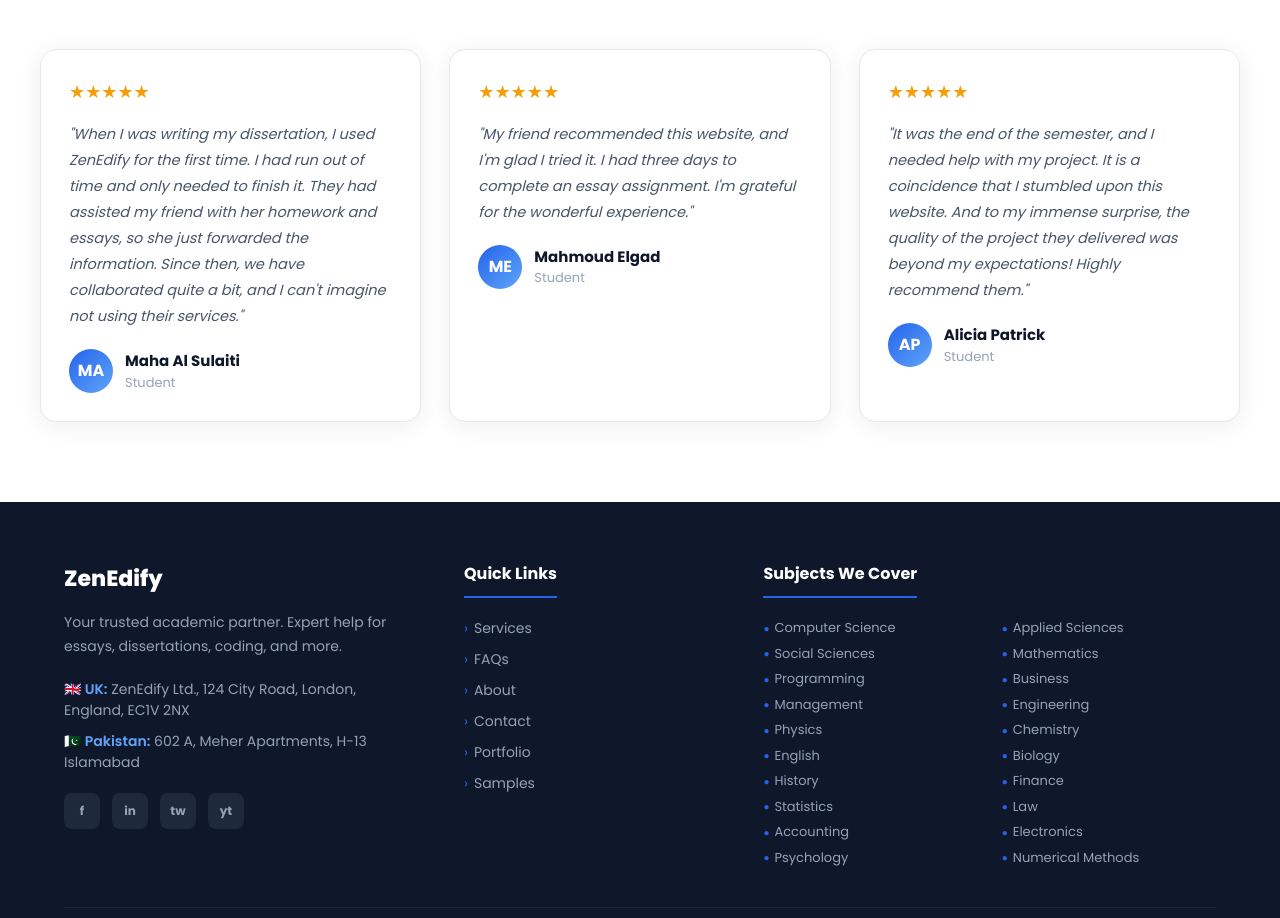
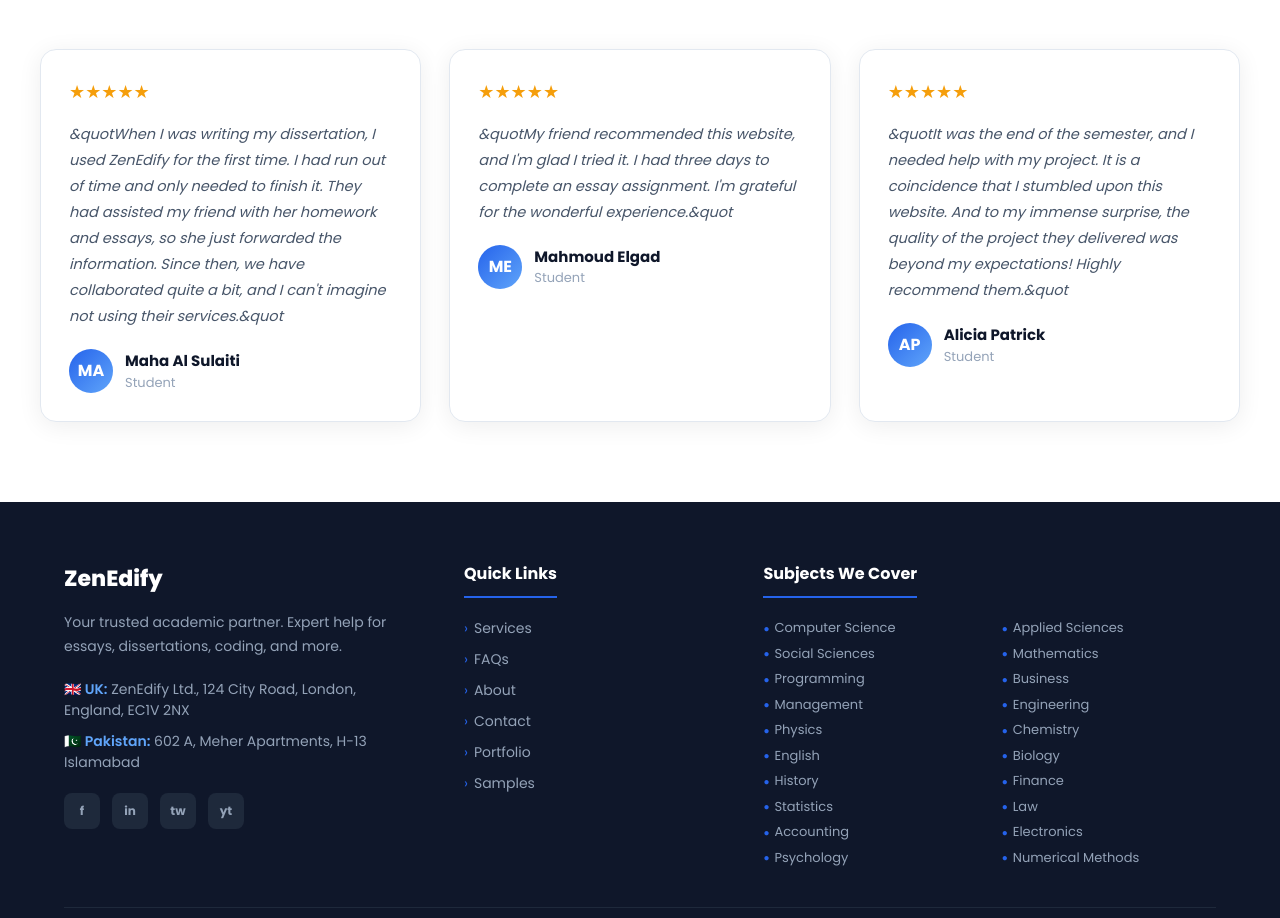
Before and after one commit to muhammadsubtain-me/zenedify, a Next.js app: page / in a window 1280 px wide. Shown: the part 2920-3838 px from the top of the page. Built offline with nearby package versions, Linux system fonts and the light colour scheme.

Commit message:
fixed """ '''' issues

```diff
--- a/app/contact/page.js
+++ b/app/contact/page.js
@@ -17,7 +17,7 @@
         <div style={{ maxWidth: 700, margin: '0 auto' }}>
           <span style={{ color: '#60a5fa', fontWeight: 700, fontSize: 13, textTransform: 'uppercase', letterSpacing: '1.5px' }}>Get In Touch</span>
           <h1 style={{ fontFamily: 'Poppins, sans-serif', fontSize: '3rem', fontWeight: 800, color: 'white', margin: '16px 0 20px' }}>Contact Us</h1>
-          <p style={{ color: '#cbd5e1', fontSize: 17, lineHeight: 1.8 }}>We're here to help. Reach out to our team anytime.</p>
+          <p style={{ color: '#cbd5e1', fontSize: 17, lineHeight: 1.8 }}>We&aposre here to help. Reach out to our team anytime.</p>
         </div>
       </section>
 
--- a/app/not-found.js
+++ b/app/not-found.js
@@ -10,7 +10,7 @@
       <div style={{ textAlign: 'center', maxWidth: 500 }}>
         <div style={{ fontFamily: 'Poppins, sans-serif', fontSize: '8rem', fontWeight: 800, color: '#2563eb', lineHeight: 1 }}>404</div>
         <h2 style={{ fontFamily: 'Poppins, sans-serif', fontSize: '1.8rem', color: '#0f172a', marginBottom: 16 }}>Page Not Found</h2>
-        <p style={{ color: '#64748b', marginBottom: 32, lineHeight: 1.7 }}>The page you're looking for doesn't exist. Head back to the homepage.</p>
+        <p style={{ color: '#64748b', marginBottom: 32, lineHeight: 1.7 }}>The page you&aposre looking for doesn&apost exist. Head back to the homepage.</p>
         <Link href="/" className="btn-primary">← Back to Home</Link>
       </div>
     </div>
--- a/components/TestimonialCard.js
+++ b/components/TestimonialCard.js
@@ -4,7 +4,7 @@
       <div style={{ display: 'flex', gap: 6, color: '#f59e0b', fontSize: 18, marginBottom: 16 }}>
         {'★★★★★'}
       </div>
-      <p style={{ fontSize: 14.5, color: '#475569', lineHeight: 1.8, marginBottom: 20, fontStyle: 'italic' }}>"{text}"</p>
+      <p style={{ fontSize: 14.5, color: '#475569', lineHeight: 1.8, marginBottom: 20, fontStyle: 'italic' }}>&quot{text}&quot</p>
       <div style={{ display: 'flex', alignItems: 'center', gap: 12 }}>
         <div style={{ width: 44, height: 44, borderRadius: '50%', background: 'linear-gradient(135deg,#2563eb,#60a5fa)', display: 'flex', alignItems: 'center', justifyContent: 'center', color: 'white', fontWeight: 700, fontSize: 16 }}>
           {initials}
```
